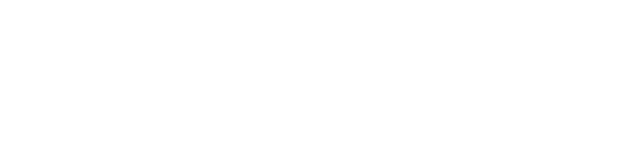
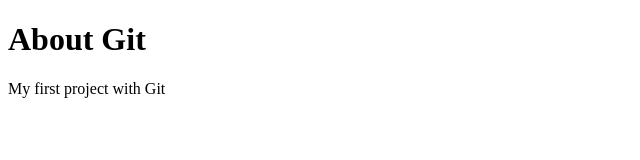
Before and after one commit to Natapires/Primeiro-projeto-Git, a plain HTML site: page index.html in a window 1280 px wide. Shown: the whole page, without its empty margins (0-640 px from the left). Drawn offline with Linux system fonts and the light colour scheme.

Commit message:
Modificação

```diff
--- a/index.html
+++ b/index.html
@@ -7,6 +7,7 @@
     <title>Document</title>
 </head>
 <body>
-
+    <h1>About Git</h1>
+    <p>My first project with Git</p>
 </body>
 </html>
```
